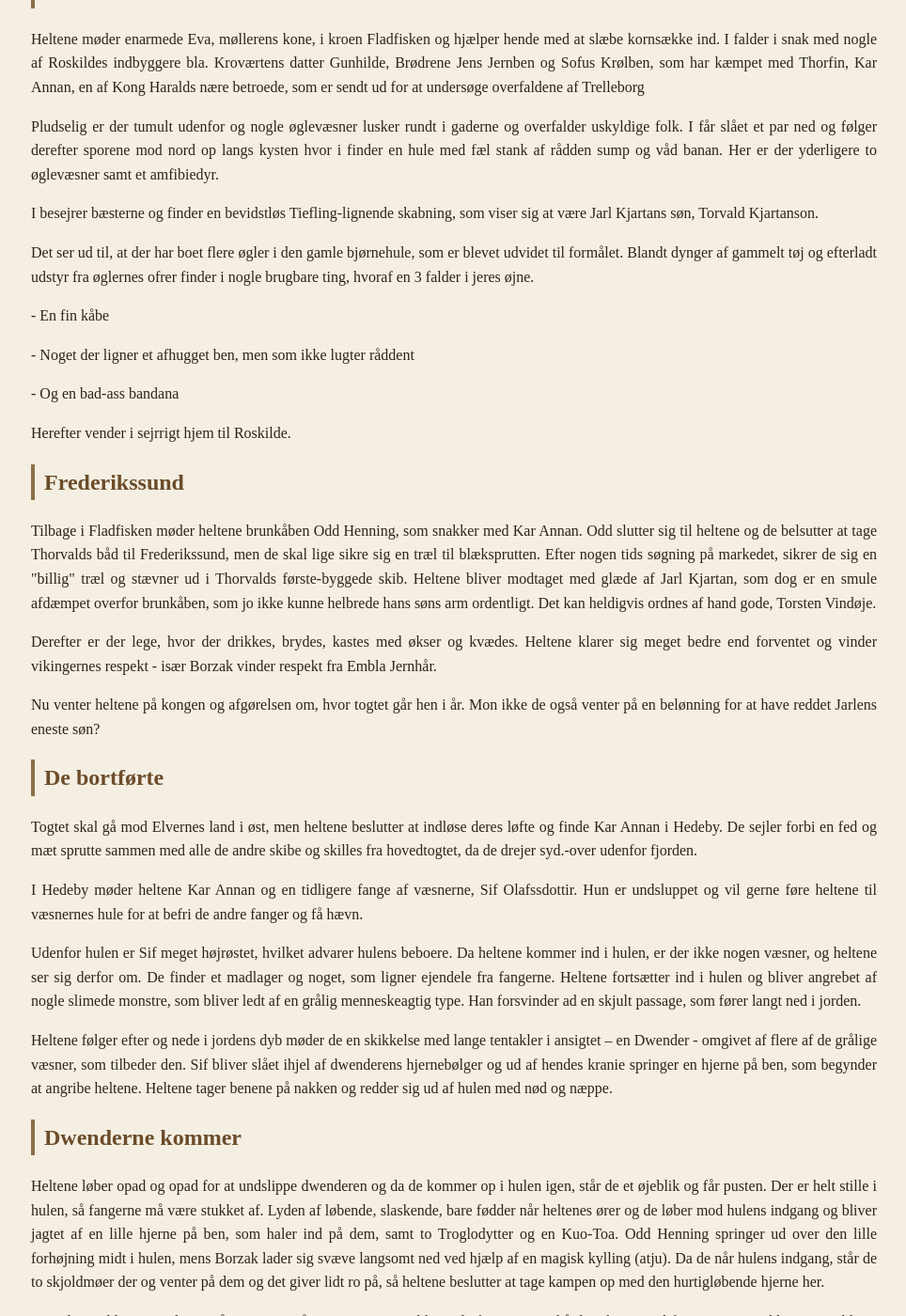
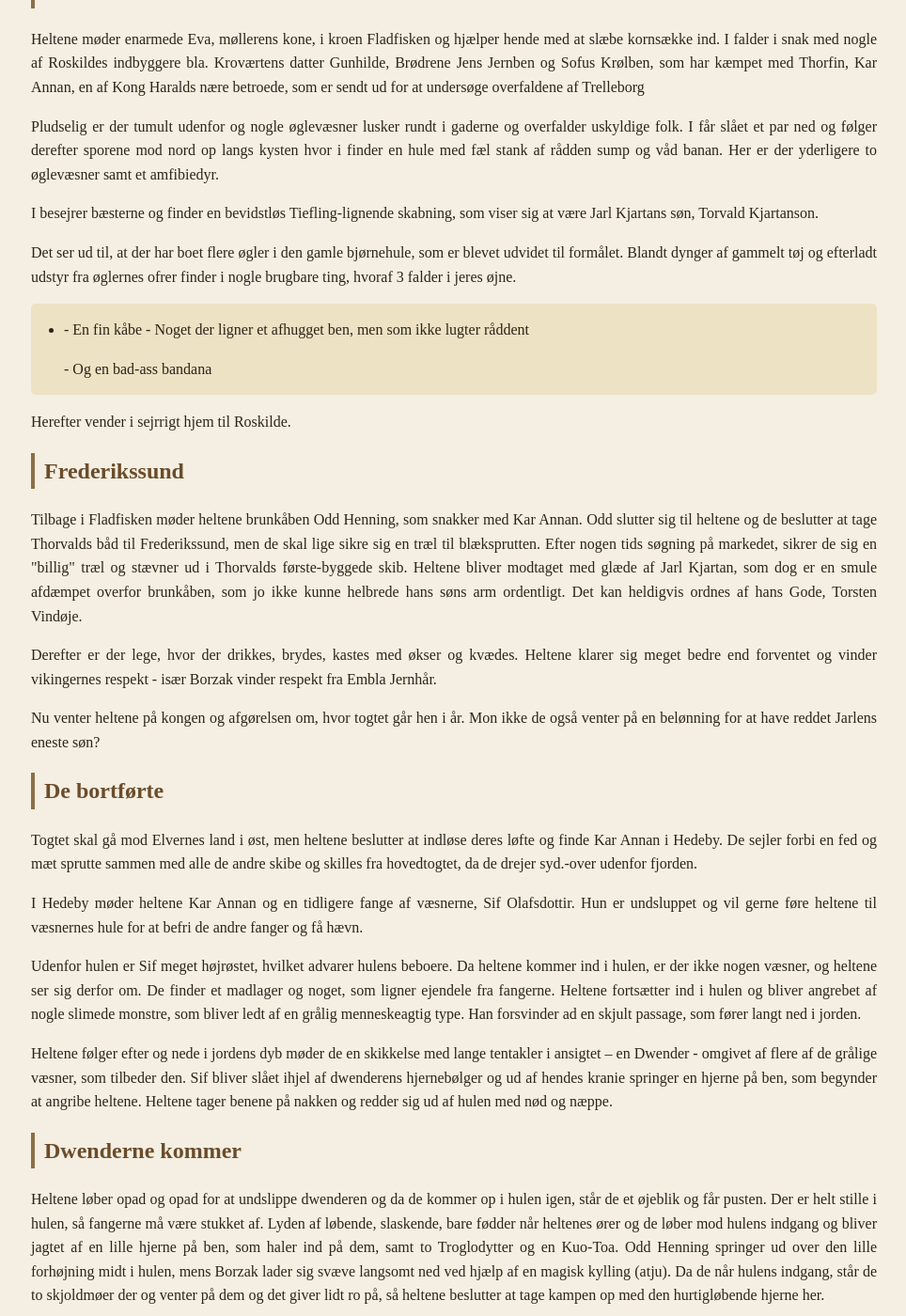
Before and after one commit to Stoffer75/den2side.dk, a Jekyll site: the page built from baggrund.html, in a window 1280 px wide and 1400 px high, scrolled down 789 px. Shown: the whole window at 94% size, without its empty margins (157-1121 px from the left). Built offline with Jekyll 4.4.1, drawn with Linux system fonts in a browser that asks for light colours.

Commit message:
Fix typos and formatting in baggrund.html

```diff
--- a/baggrund.html
+++ b/baggrund.html
@@ -46,12 +46,15 @@ title: Danevang
 
     <p>
         Det ser ud til, at der har boet flere øgler i den gamle bjørnehule, som er blevet udvidet til formålet.
-        Blandt dynger af gammelt tøj og efterladt udstyr fra øglernes ofrer finder i nogle brugbare ting, hvoraf en 3 falder i jeres øjne.
+        Blandt dynger af gammelt tøj og efterladt udstyr fra øglernes ofrer finder i nogle brugbare ting, hvoraf 3 falder i jeres øjne.
     </p>
-        <p>- En fin kåbe</p>
-           - Noget der ligner et afhugget ben, men som ikke lugter råddent</p>
-           - Og en bad-ass bandana
-        </p>
+        <ul>
+            <li>    - En fin kåbe
+                    - Noget der ligner et afhugget ben, men som ikke lugter råddent</p>
+                    - Og en bad-ass bandana
+            </li>
+        </ul>
+    </p>
 
     <p>
         Herefter vender i sejrrigt hjem til Roskilde.
@@ -61,10 +64,10 @@ title: Danevang
 
     <p>
         Tilbage i Fladfisken møder heltene brunkåben Odd Henning, som snakker med Kar Annan.
-        Odd slutter sig til heltene og de belsutter at tage Thorvalds båd til Frederikssund, men de skal lige sikre sig en træl til blæksprutten.
+        Odd slutter sig til heltene og de beslutter at tage Thorvalds båd til Frederikssund, men de skal lige sikre sig en træl til blæksprutten.
         Efter nogen tids søgning på markedet, sikrer de sig en "billig" træl og stævner ud i Thorvalds første-byggede skib.
         Heltene bliver modtaget med glæde af Jarl Kjartan, som dog er en smule afdæmpet overfor brunkåben, som jo ikke kunne helbrede hans søns arm ordentligt.
-        Det kan heldigvis ordnes af hand gode, Torsten Vindøje.
+        Det kan heldigvis ordnes af hans Gode, Torsten Vindøje.
     </p>
 
     <p>
@@ -84,7 +87,7 @@ title: Danevang
     </p>
 
     <p>
-        I Hedeby møder heltene Kar Annan og en tidligere fange af væsnerne, Sif Olafssdottir. Hun er undsluppet og vil gerne føre heltene til væsnernes hule for at befri de andre fanger og få hævn.
+        I Hedeby møder heltene Kar Annan og en tidligere fange af væsnerne, Sif Olafsdottir. Hun er undsluppet og vil gerne føre heltene til væsnernes hule for at befri de andre fanger og få hævn.
     </p>
 
     <p>
```
